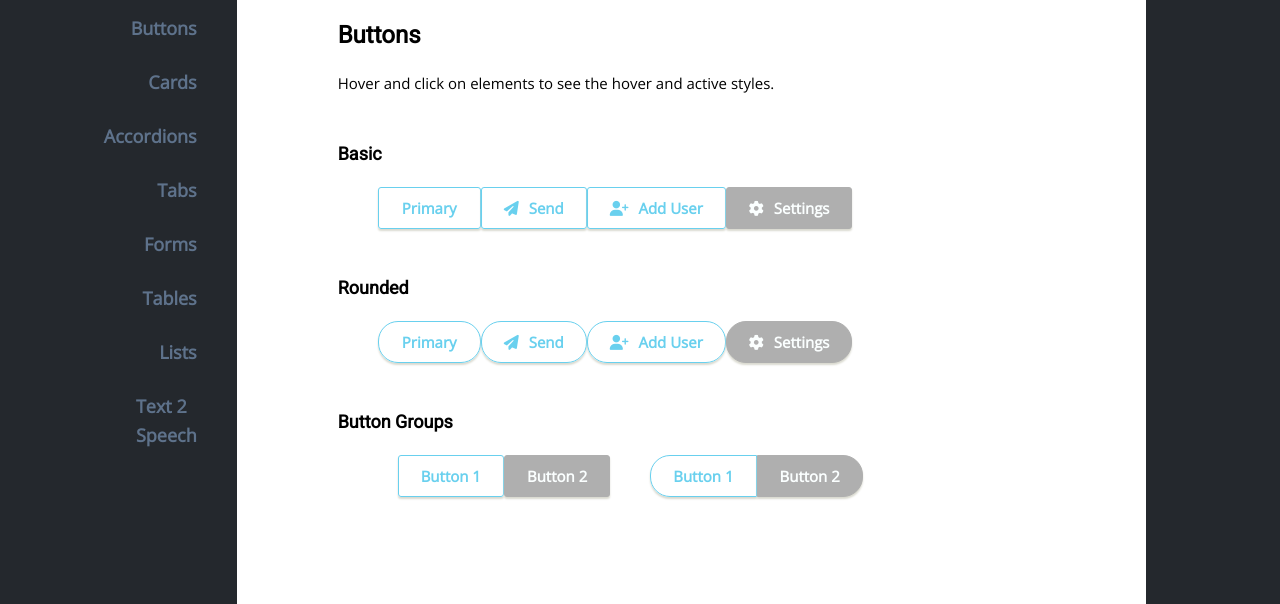
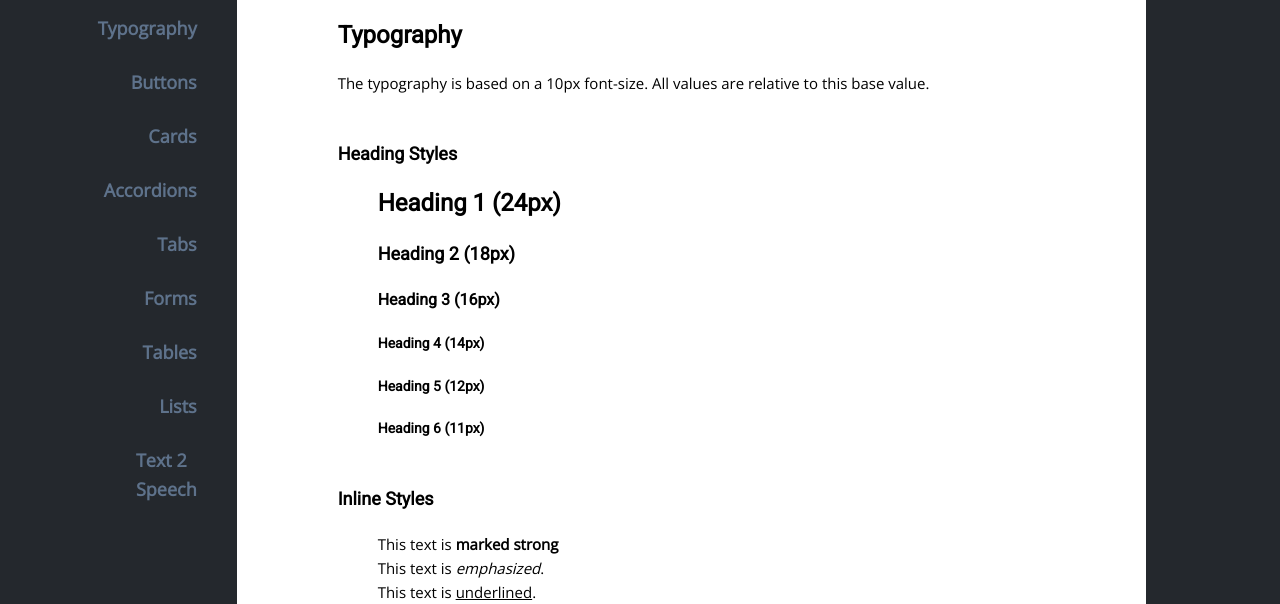
Before and after one commit to snagy22000/LMD-UI-Framework, a plain HTML site: page index.html in a window 1280 px wide. Shown: the part 348-952 px from the top of the page. Drawn offline with nearby package versions, Linux system fonts and the light colour scheme.

Commit message:
Add typography component to website

```diff
--- a/index.html
+++ b/index.html
@@ -34,6 +34,7 @@
                         <li>
                             <h1>UI&nbsp;Components</h1>
                         </li>
+                        <li><a href="#typography">Typography</a></li>
                         <li><a href="#button">Buttons</a></li>
                         <li><a href="#cards">Cards</a></li>
                         <li><a href="#accordions">Accordions</a></li>
@@ -50,6 +51,35 @@
             <div class="ten columns">
                 <!-- MAIN SECTION LAYOUT  -->
                 <main>
+
+                  <!--SECTION FOR TYPOGRAPHY-->
+                  <div>
+                      <section class="t13-section__buttons" id="typography">
+                          <h1>Typography</h1>
+                          <p>The typography is based on a 10px font-size. All values are relative to this base value.</p>
+
+                          <article>
+                              <h2>Heading Styles</h2>
+                              <ul>
+                                  <li><h1>Heading 1 (24px)</h1></li>
+                                  <li><h2>Heading 2 (18px)</h2></li>
+                                  <li><h3>Heading 3 (16px)</h3></li>
+                                  <li><h4>Heading 4 (14px)</h4></li>
+                                  <li><h4>Heading 5 (12px)</h4></li>
+                                  <li><h4>Heading 6 (11px)</h4></li>
+                              </ul>
+                          </article>
+                          <article>
+                            <h2>Inline Styles</h2>
+                            <ul>
+                                <li>This text is <strong>marked strong</strong></li>
+                                <li>This text is <em>emphasized</em>.</li>
+                                <li>This text is <u>underlined</u>.</li>
+                            </ul>
+
+                          </article>
+                      </section>
+                  </div>
 
                     <!--SECTION FOR BUTTONS-->
                     <div>
--- a/src/styles/css/base.css
+++ b/src/styles/css/base.css
@@ -20,11 +20,11 @@
 /************ Base Styles ************/
 
 html {
-  font-size: 62.5%;
+  font-size: 62.5%; //is a 10px base font
 }
 
 body {
-  font-size: 1.5em; /* currently ems cause chrome bug misinterpreting rems on body element */
+  font-size: 1.5em;
   line-height: 1.6;
   font-weight: 400;
   font-family: var(--font-content), sans-serif;
@@ -58,6 +58,26 @@ h1 {
 h2 {
   font-size: 1.8rem;
   line-height: 1.5;
+}
+
+h3 {
+  font-size: 1.6rem;
+
+}
+
+h4 {
+  font-size: 1.4rem;
+
+}
+
+h5 {
+  font-size: 1.2rem;
+
+}
+
+h6 {
+  font-size: 1.1rem;
+
 }
 
 
--- a/src/styles/css/main-section.css
+++ b/src/styles/css/main-section.css
@@ -20,7 +20,8 @@ main>div {
   padding-bottom: 0;
 }
 
-#button {
+/* adding for first section item */
+#typography {
   padding-top: 0;
   border: none;
 }
```
